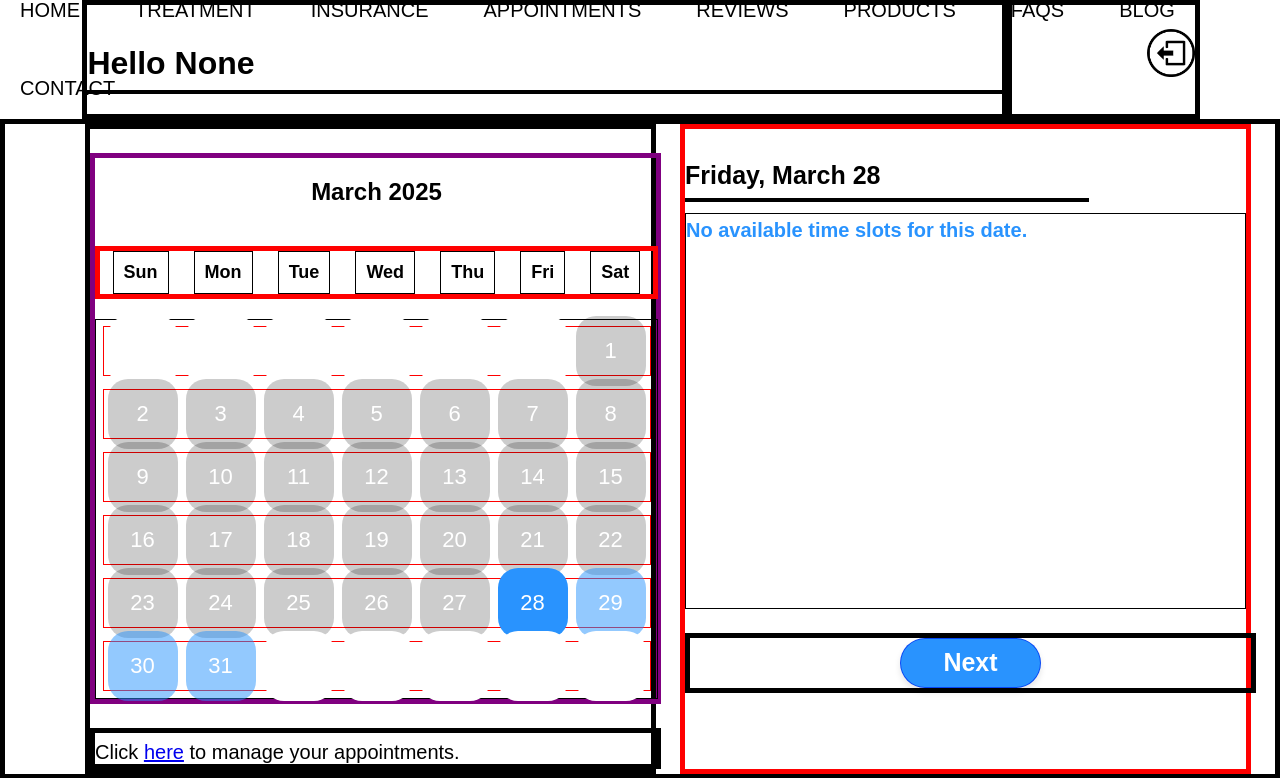
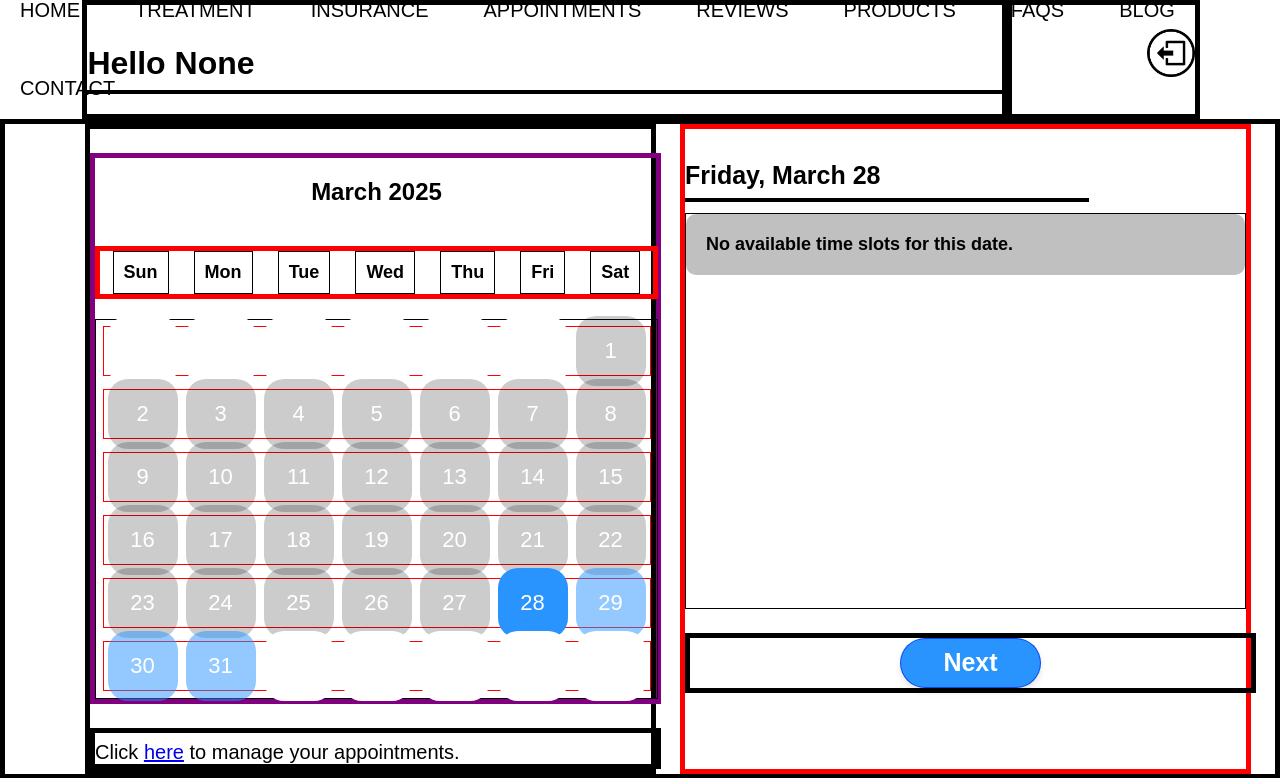
Before and after one commit to SulmanAwan/Lice-Lifters-EasyBook, a Flask app: page /customer/homepage in a window 1280 px wide. Shown: the part 203-981 px from the top of the page. Run offline with Flask 3, Linux system fonts and the light colour scheme; data that the repository does not hold is empty.

Commit message:
ui change on customer page
- ui change for msg when no timeslots

```diff
--- a/customer/static/css/homepage/homepage_containers.css
+++ b/customer/static/css/homepage/homepage_containers.css
@@ -193,8 +193,17 @@
 }
 
 .no-slots-message{
-    font-size: 20px;
-    color: #2993FE;
+
     font-family: "Delval Galanogrotesque", sans-serif;
-    margin-top: 5px;
+    background-color: #c0c0c0;
+    border-radius: 10px;
+    padding: 20px;
+
+    color: black;
+    font-size: 18px;
+    height: 5%;
+    width: 100%;
+
+
+
 }
```
